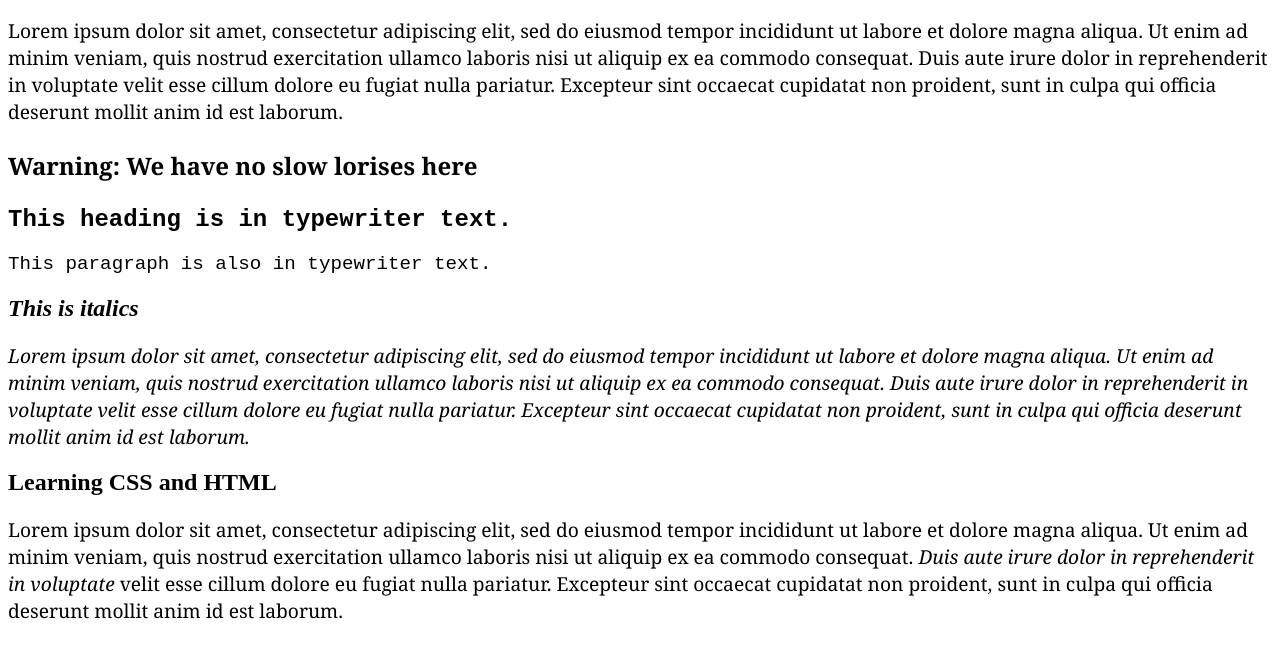
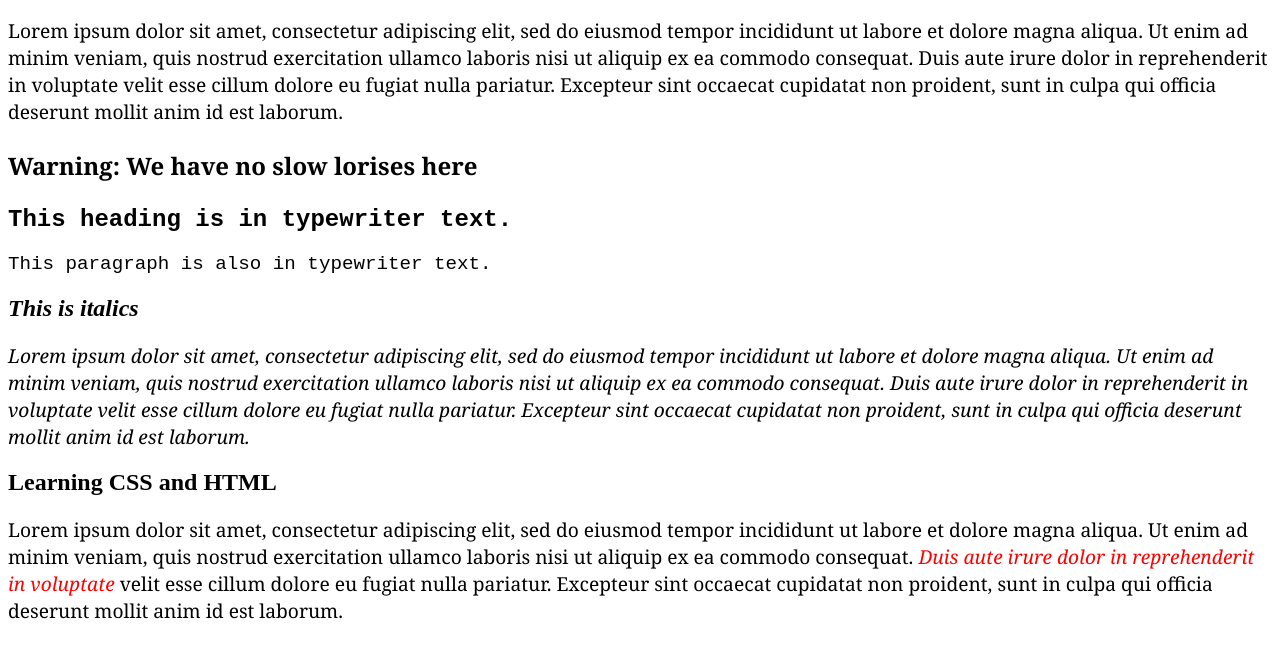
Before and after one commit to jailawes/smarter-way-to-learm, a plain HTML site: page index.html in a window 1280 px wide. Shown: the part 112-770 px from the top of the page. Drawn offline with Linux system fonts and the light colour scheme.

Commit message:
edit index.html and styles.css for Chapter 12.

```diff
--- a/css/styles.css
+++ b/css/styles.css
@@ -24,3 +24,7 @@ h1 {
 .emphasized {
     font-style: italic;
 }
+
+.red {
+    color: red;
+}
--- a/index.html
+++ b/index.html
@@ -24,8 +24,10 @@
         </p>
 
         <h2>Learning CSS and HTML</h2>
+
+    <!--Combined the class emphasized and red for chapter 12-->
         <p>
-            Lorem ipsum dolor sit amet, consectetur adipiscing elit, sed do eiusmod tempor incididunt ut labore et dolore magna aliqua. Ut enim ad minim veniam, quis nostrud exercitation ullamco laboris nisi ut aliquip ex ea commodo consequat. <span class="emphasized">Duis aute irure dolor in reprehenderit in voluptate </span> velit esse cillum dolore eu fugiat nulla pariatur. Excepteur sint occaecat cupidatat non proident, sunt in culpa qui officia deserunt mollit anim id est laborum.
+            Lorem ipsum dolor sit amet, consectetur adipiscing elit, sed do eiusmod tempor incididunt ut labore et dolore magna aliqua. Ut enim ad minim veniam, quis nostrud exercitation ullamco laboris nisi ut aliquip ex ea commodo consequat. <span class="emphasized red">Duis aute irure dolor in reprehenderit in voluptate </span> velit esse cillum dolore eu fugiat nulla pariatur. Excepteur sint occaecat cupidatat non proident, sunt in culpa qui officia deserunt mollit anim id est laborum.
         </p>
 
     </body>
```
